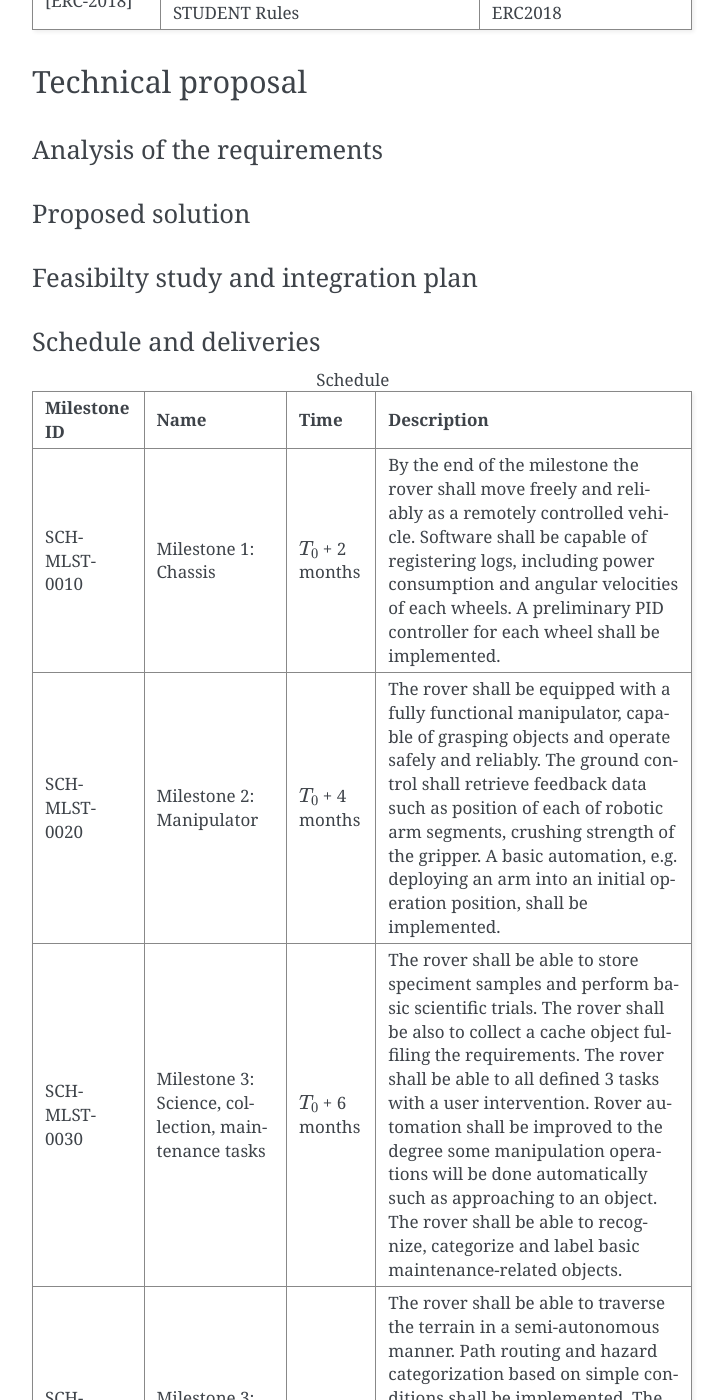
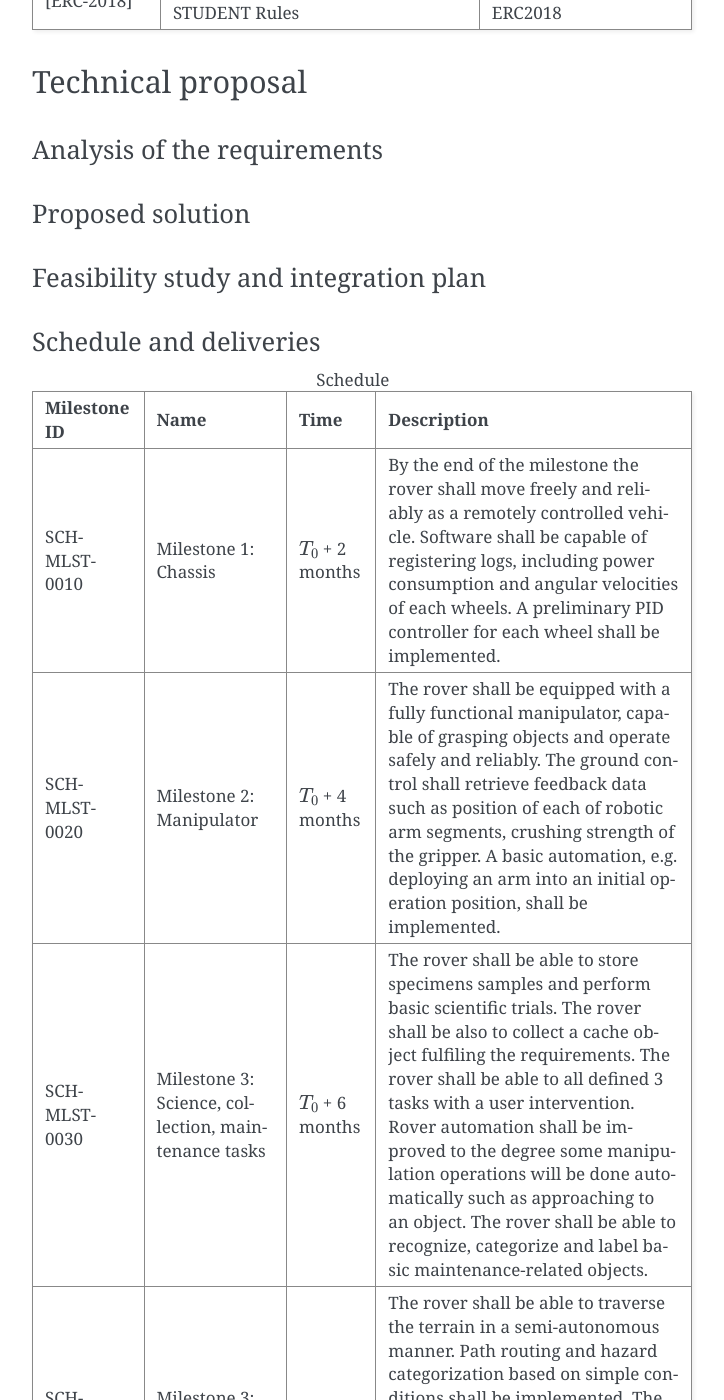
Before and after one commit to krkruk/OrionDoc, a Sphinx documentation site: the page built from source/documents/proposal/proposal.rst, in a window 1280 px wide and 1400 px high, scrolled down 1688 px. Shown: the whole window, without its empty margins (388-1112 px from the left). Built offline with Sphinx 7.4.7, drawn with Linux system fonts in a browser that asks for light colours; part of the change alters nothing that is shown; some of the changed text lies outside the part shown.

```diff
--- a/source/documents/proposal/proposal.rst
+++ b/source/documents/proposal/proposal.rst
@@ -82,7 +82,7 @@ Proposed solution
 --------------------------------------------------------------------------------
 
 
-Feasibilty study and integration plan
+Feasibility study and integration plan
 --------------------------------------------------------------------------------
 
 .. define how to accomplish tasks enumerated above. Moreover, present how the Team is going to integrate submodules into a single working system (propose CI, just like in software buisness)
@@ -111,7 +111,7 @@ Schedule and deliveries
    * - SCH-MLST-0030
      - Milestone 3: Science, collection, maintenance tasks
      - :math:`T_0` + 6 months
-     - The rover shall be able to store speciment samples and perform basic scientific trials. The rover shall be also to collect a cache object fulfiling the requirements. The rover shall be able to all defined 3 tasks with a user intervention. Rover automation shall be improved to the degree some manipulation operations will be done automatically such as approaching to an object. The rover shall be able to recognize, categorize and label basic maintenance-related objects.
+     - The rover shall be able to store specimens samples and perform basic scientific trials. The rover shall be also to collect a cache object fulfiling the requirements. The rover shall be able to all defined 3 tasks with a user intervention. Rover automation shall be improved to the degree some manipulation operations will be done automatically such as approaching to an object. The rover shall be able to recognize, categorize and label basic maintenance-related objects.
 
    * - SCH-MLST-0040
      - Milestone 3: Autonomy task
@@ -180,7 +180,7 @@ Technical and non-technical risks
    * - Risk ID
      - Description
      - Likelihood
-     - Severity/imact
+     - Severity/impact
      - Mitigation actions
 
 
@@ -202,7 +202,7 @@ Project Organization
    And justify why it is worth letting us to attend the ERC even though the team
    is quite small.
 
-.. Define project managment, how it is going to achieve milestones and reach the
+.. Define project management, how it is going to achieve milestones and reach the
    final goal, which is to complete and participate in the ERC. Enumerate
    several means how management is going to supervise the project
 
@@ -226,7 +226,7 @@ Key Personnel
      - Project Manager, Sofware Developer
      - Veteran of ERC (2 times), Bachelor of Biomedical Engineering, employed as a software developer in space industry, division of Payload Data Processing
 
-   * - Wojeciech O.
+   * - Wojciech O.
      - Vice Project Manager, Software Developer
      - Veteran of ERC (1 time), a student of Software Engineering, interests in statically typed, compiled, programming languages
 
@@ -248,7 +248,7 @@ Time And Financial Costs Proposal
 
    * - CST-TIME-0020
      - Preparation of CDRV
-     - 30 (shooting + editting, 3 working days)
+     - 30 (shooting + editing, 3 working days)
 
 .. list-table:: Financial estimation
    :header-rows: 1
@@ -272,6 +272,6 @@ Time And Financial Costs Proposal
 Project Commercialization
 ================================================================================
 
-.. Use of COTS such as Arduinos and Raspberry Pi-s allows reducing overall prices of the robot
+.. Use of COTS such as Arduino's and Raspberry Pi-s allows reducing overall prices of the robot
    Cheap robots can be considered as a disposable device just like medicine treats most of the sugical tools
    Thus, providing a cheap solution, as our rover, can be considered a great pros for the market. Moreover, free and *libre* software we developed can used by anyone who wants. This may not result in a pile of money but may end up with a kick to other projects.
```
Also changed, not shown: 1 other file.
